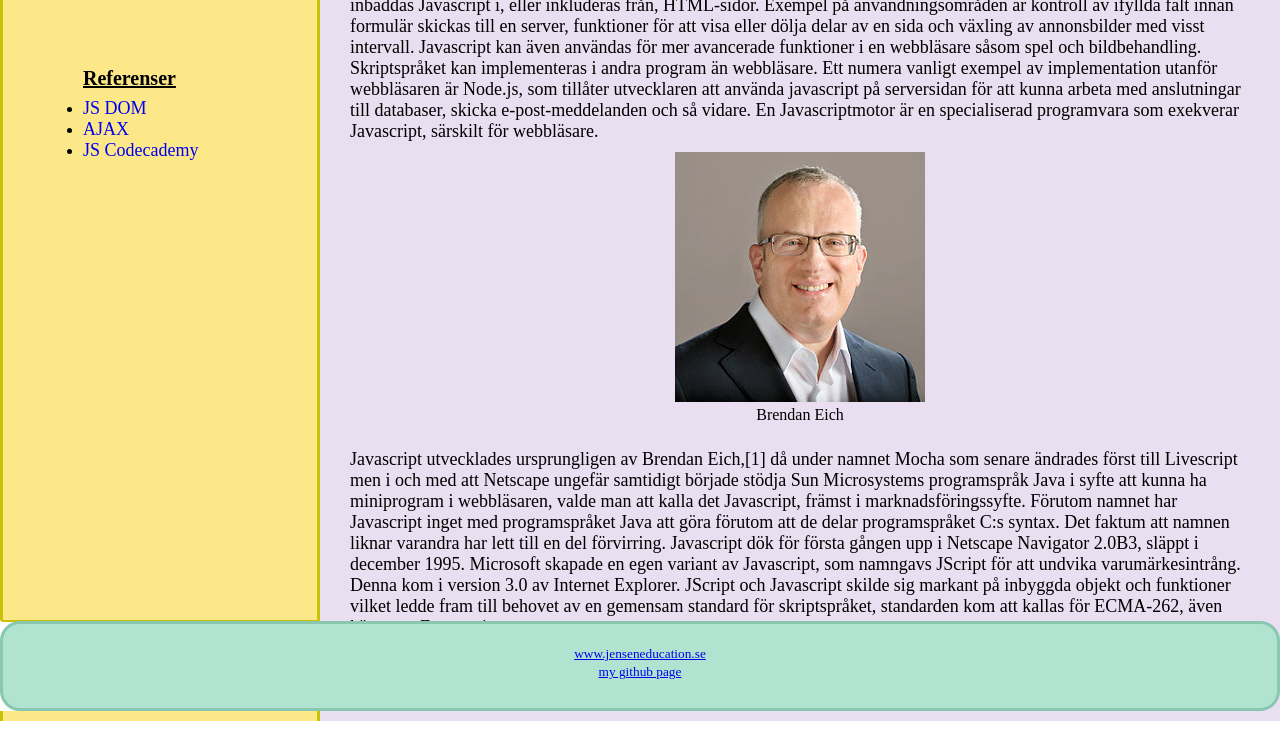
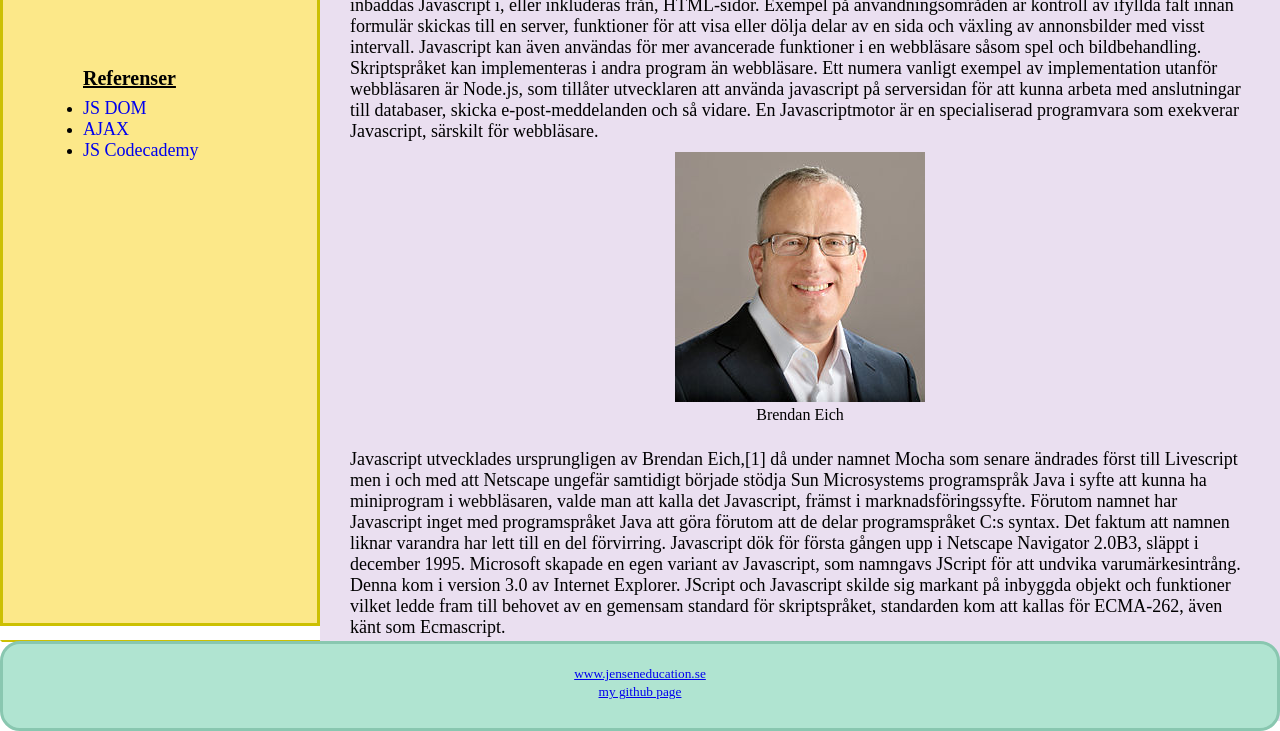
Before and after one commit to VaheMinasian/VT17Webutveckling, a plain HTML site: page assets/pages/uppgift_3.html in a window 1280 px wide. Shown: the part 239-970 px from the top of the page. Drawn offline with Linux system fonts and the light colour scheme.

Commit message:
added margin to article

```diff
--- a/assets/style/CSS_uppgift_3.css
+++ b/assets/style/CSS_uppgift_3.css
@@ -6,7 +6,7 @@ html {
 	height: 100%;
     overflow-y: scroll;
     overflow-x: hidden;
-    	margin-bottom: 150px;
+    	margin-bottom: 170px;
 
 }
 body{
@@ -40,7 +40,7 @@ header p{
 }
 main{
 	top: 89px;
-	margin-left: .2px;
+	margin-left: 0px;
 	position: relative;
 	max-width: 75%;
 	height: 100%;
@@ -73,7 +73,7 @@ aside{
 	position: relative;
 	float: both;
 	top: 89px;
-	height: 100%;
+	height: 770px;
 	max-width: 25%;
 	padding-right: 1.5px;
 	border-style: solid;
@@ -111,7 +111,7 @@ nav a{
 	float: both;
 	height: 87px;
 	width: 450px;
-	margin-bottom: -150px;
+	margin-bottom: -170px;
 	border-style: solid;
 	border-width: 2px;
 	border-color: #ffffff;
@@ -126,7 +126,7 @@ footer {
 	bottom: 0px;
 	height: 30px;
 	margin-left: 0px;
-	margin-bottom: -150px;
+	margin-bottom: -170px;
 	right: 0px;
 	padding-bottom: 34px;
 	padding-top: 20px;
```
